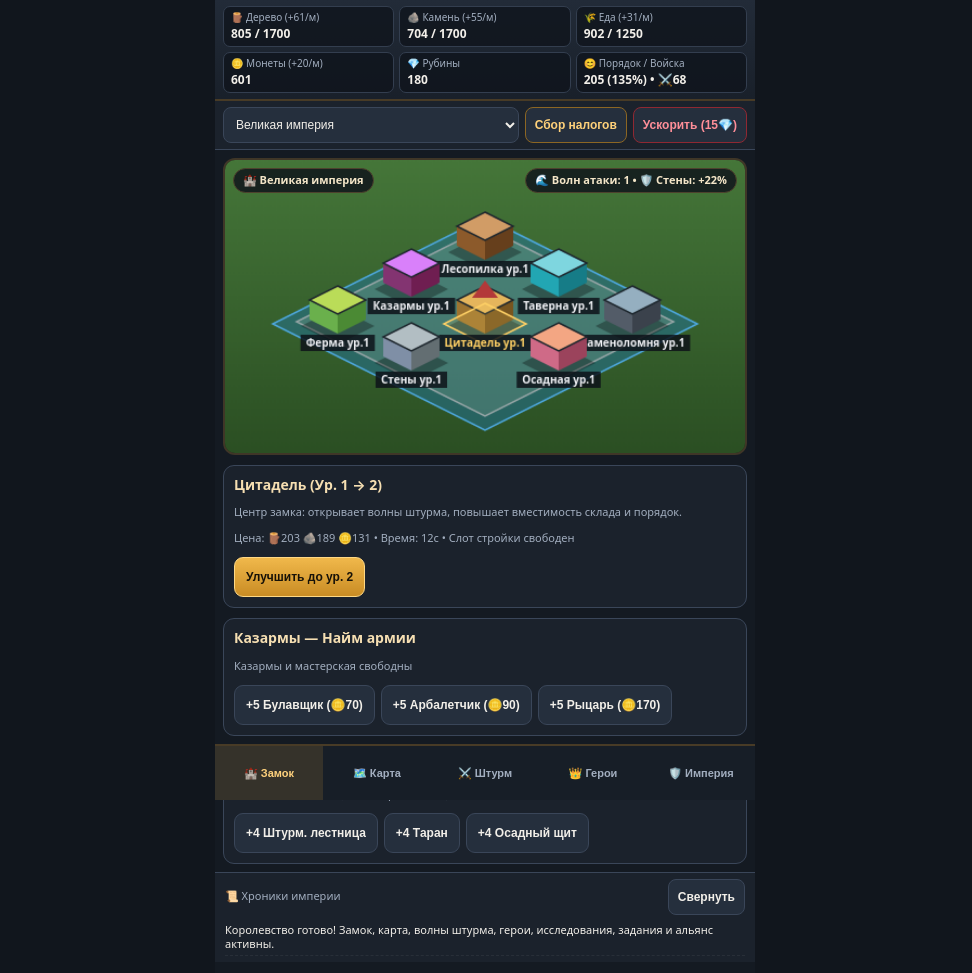
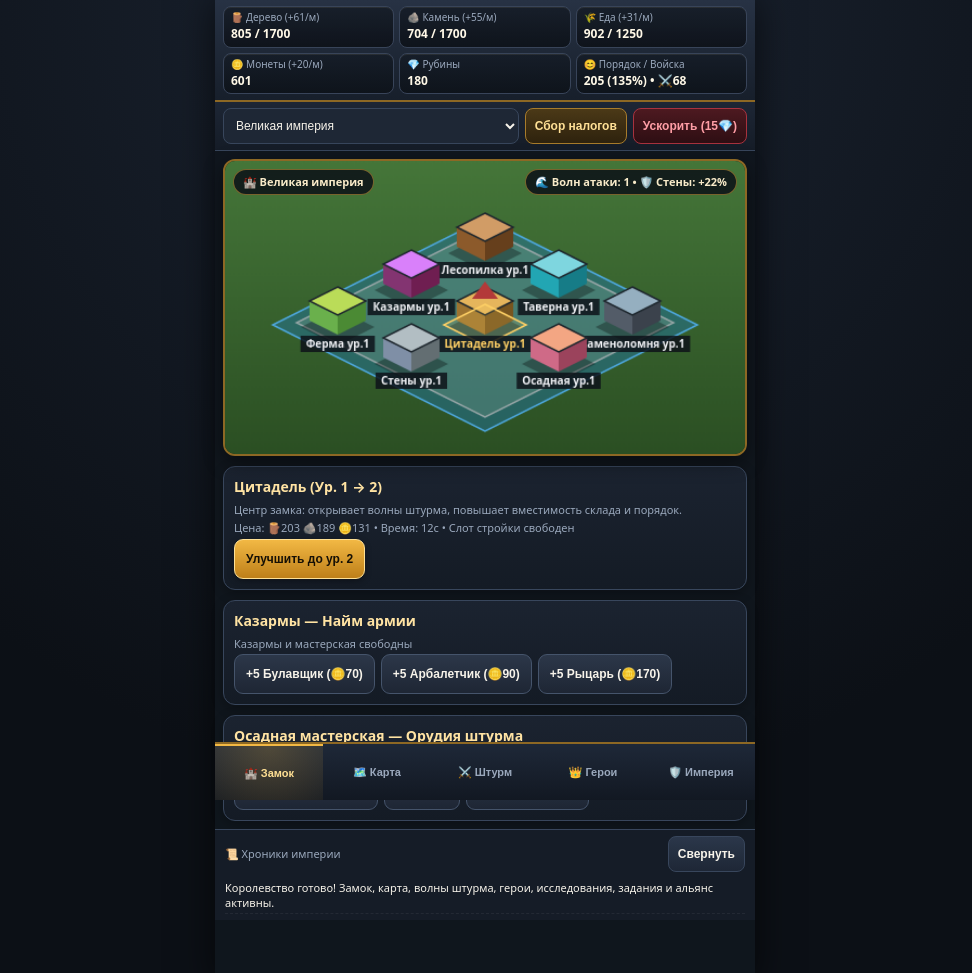
Before and after one commit to naBloke69/empire, a plain HTML site: page index.html in a window 1280 px wide. Shown: the top 973 px of the page, without its empty margins (155-1127 px from the left). Drawn offline with Linux system fonts and the light colour scheme.

Commit message:
Add files via upload

```diff
--- a/styles/main.css
+++ b/styles/main.css
@@ -1,14 +1,18 @@
 :root {
-  --bg: #11161d;
-  --panel: #1b222c;
-  --panel-2: #252f3d;
-  --border: #3a4659;
-  --text: #f2efe9;
-  --muted: #a2aebf;
-  --gold: #e5a93c;
-  --ruby: #e63946;
-  --green: #4cc98a;
+  --bg: #0c1016;
+  --panel: #151c26;
+  --panel-2: #1e2735;
+  --panel-3: #283447;
+  --border: #38465c;
+  --gold-border: #8d6824;
+  --text: #f7f3ea;
+  --muted: #9aa8bc;
+  --gold: #f2b844;
+  --gold-deep: #be7f19;
+  --ruby: #e83e4c;
+  --green: #38c982;
   --blue: #4ea8de;
+  --fire: #ff6b35;
 }
 
 * {
@@ -18,11 +22,11 @@
 
 body {
   margin: 0;
-  background: var(--bg);
+  background: radial-gradient(circle at top, #1b2432 0%, var(--bg) 68%);
   color: var(--text);
   font-family: system-ui, -apple-system, Segoe UI, Roboto, sans-serif;
   font-size: 13px;
-  line-height: 1.35;
+  line-height: 1.38;
   overscroll-behavior-y: contain;
 }
 
@@ -32,13 +36,14 @@ body {
   margin: 0 auto;
   display: flex;
   flex-direction: column;
-  padding-bottom: 62px;
-  background: #141a22;
+  padding-bottom: 64px;
+  background: rgba(16, 22, 30, 0.96);
+  box-shadow: 0 0 36px rgba(0, 0, 0, 0.65);
 }
 
 .hud {
-  background: linear-gradient(180deg, #222b38 0%, #19202a 100%);
-  border-bottom: 2px solid #483b26;
+  background: linear-gradient(180deg, #273244 0%, #171f2b 100%);
+  border-bottom: 2px solid var(--gold-border);
   padding: 6px 8px;
   display: grid;
   grid-template-columns: repeat(3, 1fr);
@@ -49,10 +54,11 @@ body {
 }
 
 .res-item {
-  background: rgba(15, 20, 27, 0.78);
-  border: 1px solid #333e4f;
-  border-radius: 7px;
+  background: linear-gradient(180deg, rgba(22, 29, 40, 0.92), rgba(13, 18, 25, 0.92));
+  border: 1px solid #384459;
+  border-radius: 8px;
   padding: 4px 7px;
+  box-shadow: inset 0 1px 0 rgba(255, 225, 160, 0.08);
 }
 
 .res-label {
@@ -64,11 +70,11 @@ body {
 .res-val {
   font-weight: 700;
   font-size: 12px;
-  color: var(--text);
+  color: #fff8e7;
 }
 
 .sub-toolbar {
-  background: var(--panel);
+  background: linear-gradient(180deg, #1d2635 0%, #151c27 100%);
   border-bottom: 1px solid var(--border);
   padding: 6px 8px;
 }
@@ -80,7 +86,7 @@ body {
   align-items: center;
 }
 
-select, input[type="number"], textarea {
+select, input[type="number"], input[type="text"], textarea {
   background: var(--panel-2);
   color: var(--text);
   border: 1px solid var(--border);
@@ -91,8 +97,13 @@ select, input[type="number"], textarea {
   width: 100%;
 }
 
+select:focus, input:focus, textarea:focus {
+  outline: none;
+  border-color: var(--gold);
+}
+
 .mini-btn {
-  background: var(--panel-2);
+  background: linear-gradient(180deg, #2b374a 0%, #1e2736 100%);
   color: var(--text);
   border: 1px solid var(--border);
   border-radius: 8px;
@@ -105,13 +116,21 @@ select, input[type="number"], textarea {
 }
 
 .mini-btn.gold {
-  border-color: #8c6623;
-  color: #ffd17a;
+  background: linear-gradient(180deg, #4b3917 0%, #2e220d 100%);
+  border-color: #a87c2b;
+  color: #ffe096;
 }
 
 .mini-btn.ruby {
-  border-color: #8f2832;
-  color: #ff8f99;
+  background: linear-gradient(180deg, #4d1920 0%, #2e0e13 100%);
+  border-color: #a8323e;
+  color: #ff9ea6;
+}
+
+.mini-btn.ok {
+  background: linear-gradient(180deg, #18432f 0%, #0f2b1e 100%);
+  border-color: #2f8f61;
+  color: #8bf0be;
 }
 
 .view-container {
@@ -127,9 +146,10 @@ select, input[type="number"], textarea {
   width: 100%;
   border-radius: 12px;
   overflow: hidden;
-  border: 2px solid #3f3627;
-  background: #1c2c1b;
-  touch-action: none;
+  border: 2px solid var(--gold-border);
+  background: #1a2a19;
+  box-shadow: 0 6px 20px rgba(0, 0, 0, 0.45);
+  touch-action: manipulation;
 }
 
 .canvas-wrap canvas {
@@ -147,29 +167,48 @@ select, input[type="number"], textarea {
   justify-content: space-between;
   pointer-events: none;
   gap: 6px;
+  flex-wrap: wrap;
 }
 
 .pill {
-  background: rgba(15, 20, 27, 0.84);
-  border: 1px solid #4d422d;
-  color: #f4e6c8;
+  background: rgba(12, 17, 24, 0.86);
+  border: 1px solid rgba(242, 184, 68, 0.45);
+  color: #f9ebc9;
   padding: 4px 9px;
   border-radius: 999px;
   font-size: 11px;
   font-weight: 600;
+  backdrop-filter: blur(4px);
 }
 
 .card {
-  background: var(--panel);
+  background: linear-gradient(180deg, #1b2330 0%, #141b25 100%);
   border: 1px solid var(--border);
-  border-radius: 11px;
+  border-radius: 12px;
   padding: 10px;
+  box-shadow: 0 3px 12px rgba(0, 0, 0, 0.28);
+}
+
+.card.alert-fire {
+  border-color: #c94a38;
+  background: linear-gradient(180deg, #2d1919 0%, #191216 100%);
 }
 
 .card h3 {
   margin: 0 0 6px;
   font-size: 14px;
-  color: #f6dfb2;
+  color: #ffe3a3;
+  display: flex;
+  align-items: center;
+  justify-content: space-between;
+  gap: 6px;
+}
+
+.subtabs {
+  display: flex;
+  gap: 6px;
+  flex-wrap: wrap;
+  margin-bottom: 4px;
 }
 
 .row {
@@ -180,27 +219,29 @@ select, input[type="number"], textarea {
 }
 
 .action-btn {
-  background: linear-gradient(180deg, #f0b84b 0%, #c98c24 100%);
-  color: #171208;
-  border: 1px solid #ffd884;
+  background: linear-gradient(180deg, var(--gold) 0%, var(--gold-deep) 100%);
+  color: #161005;
+  border: 1px solid #ffe094;
   border-radius: 9px;
   padding: 8px 11px;
   font-weight: 700;
   font-size: 12px;
   min-height: 40px;
   cursor: pointer;
+  box-shadow: 0 2px 6px rgba(0, 0, 0, 0.35);
 }
 
 .action-btn.secondary {
-  background: var(--panel-2);
+  background: linear-gradient(180deg, #2c3749 0%, #1e2634 100%);
   color: var(--text);
-  border: 1px solid var(--border);
+  border: 1px solid #45546b;
+  box-shadow: none;
 }
 
 .action-btn.danger {
-  background: var(--ruby);
+  background: linear-gradient(180deg, #e83e4c 0%, #a8202c 100%);
   color: #fff;
-  border-color: #ff7582;
+  border-color: #ff8590;
 }
 
 .action-btn:disabled {
@@ -217,7 +258,7 @@ select, input[type="number"], textarea {
 .flank-box {
   background: var(--panel-2);
   border: 1px solid var(--border);
-  border-radius: 8px;
+  border-radius: 9px;
   padding: 6px;
   display: flex;
   flex-direction: column;
@@ -226,7 +267,7 @@ select, input[type="number"], textarea {
 
 .flank-box strong {
   font-size: 11px;
-  color: #ffd584;
+  color: #ffd887;
 }
 
 .flank-box label {
@@ -252,28 +293,22 @@ select, input[type="number"], textarea {
   gap: 8px;
 }
 
-.badge {
-  display: inline-block;
-  font-size: 10px;
-  padding: 2px 6px;
+.quest-bar {
+  height: 6px;
+  background: #0f141c;
   border-radius: 999px;
-  background: rgba(78, 168, 222, 0.18);
-  color: var(--blue);
-  margin-right: 4px;
+  overflow: hidden;
+  margin-top: 5px;
+  border: 1px solid #2d384a;
 }
 
-.badge.ok {
-  background: rgba(76, 201, 138, 0.18);
-  color: var(--green);
-}
-
-.badge.warn {
-  background: rgba(229, 169, 60, 0.2);
-  color: var(--gold);
+.quest-fill {
+  height: 100%;
+  background: linear-gradient(90deg, #38c982, #f2b844);
 }
 
 .log-panel {
-  background: var(--panel);
+  background: #151c27;
   border-top: 1px solid var(--border);
   padding: 6px 10px;
 }
@@ -311,9 +346,9 @@ select, input[type="number"], textarea {
   right: 0;
   max-width: 540px;
   margin: 0 auto;
-  height: 56px;
-  background: #171e27;
-  border-top: 2px solid #483b26;
+  height: 58px;
+  background: linear-gradient(180deg, #1e2838 0%, #121822 100%);
+  border-top: 2px solid var(--gold-border);
   display: grid;
   grid-template-columns: repeat(5, 1fr);
   z-index: 30;
@@ -330,11 +365,13 @@ select, input[type="number"], textarea {
 }
 
 .nav-btn.active {
-  color: #ffd27d;
-  background: rgba(229, 169, 60, 0.14);
+  color: #ffe094;
+  background: radial-gradient(circle at top, rgba(242, 184, 68, 0.24), rgba(242, 184, 68, 0.06));
+  border-top: 2px solid var(--gold);
 }
 
 .muted {
   color: var(--muted);
   font-size: 11px;
+  margin: 3px 0;
 }
```
